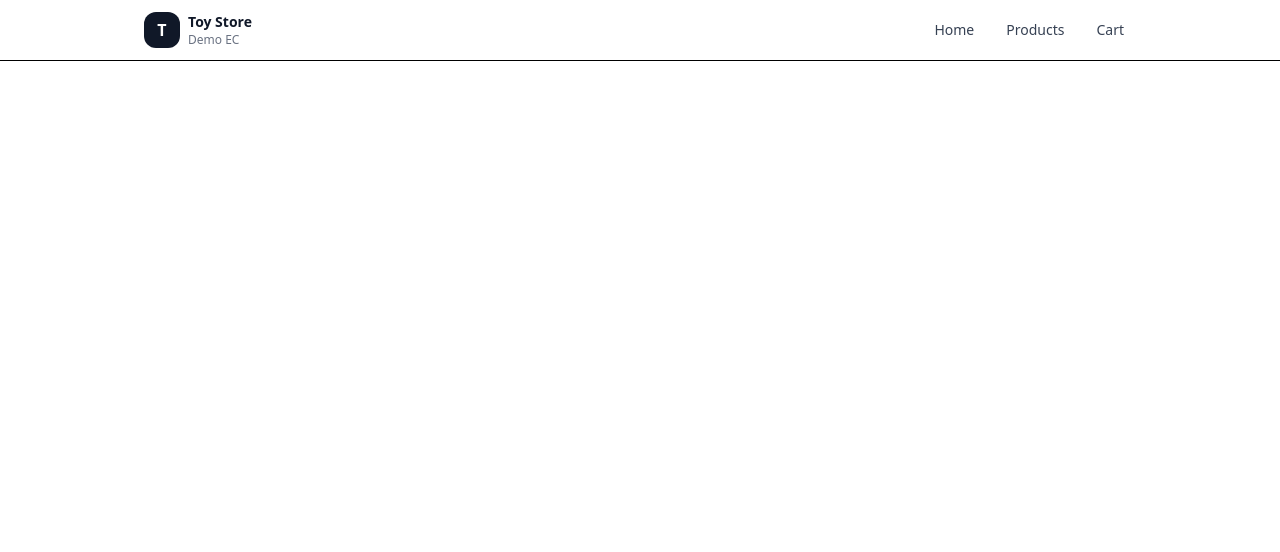
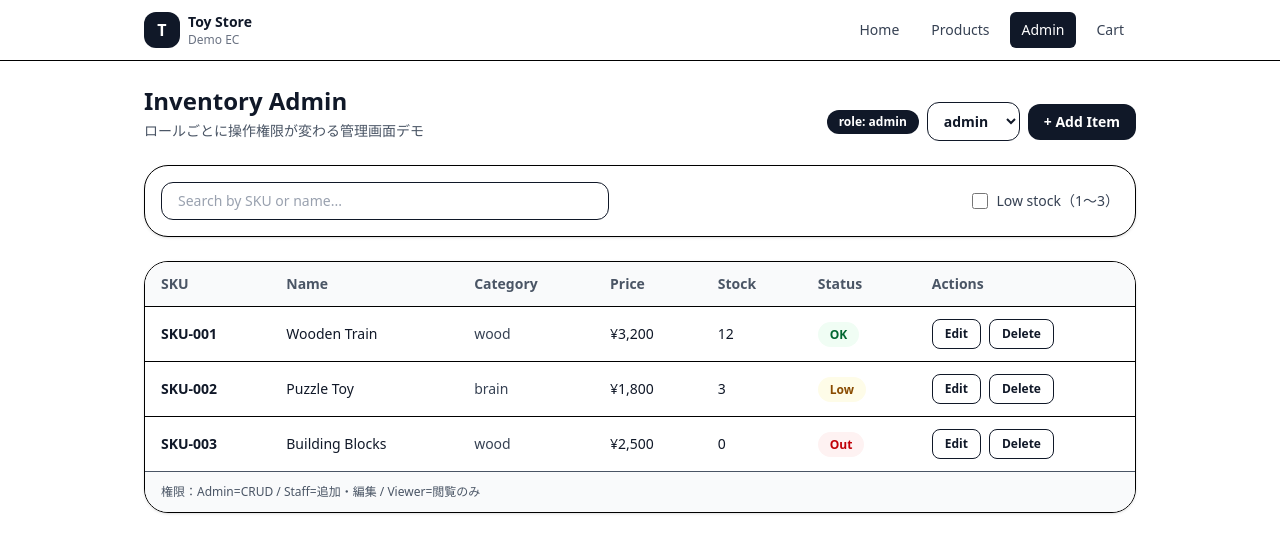
Before and after one commit to ksukdeguchi94/toy-ec, a React (Vite) app: page /admin in a window 1280 px wide. Shown: the top 552 px of the page. Built offline with nearby package versions, Linux system fonts and the light colour scheme.

Commit message:
Add admin inventory dashboard

```diff
--- a/src/App.jsx
+++ b/src/App.jsx
@@ -4,6 +4,8 @@ import Products from "./pages/Products";
 import ProductDetail from "./pages/ProductDetail";
 import Cart from "./pages/Cart";
 import Header from "./components/Header";
+import Admin from "./pages/Admin";
+
 
 function App() {
   return (
@@ -15,6 +17,7 @@ function App() {
           <Route path="/products" element={<Products />} />
           <Route path="/products/:id" element={<ProductDetail />} />
           <Route path="/cart" element={<Cart />} />
+          <Route path="/admin" element={<Admin />} />
         </Routes>
       </main>
     </>
--- a/src/components/Header.jsx
+++ b/src/components/Header.jsx
@@ -32,6 +32,9 @@ function Header() {
                     <NavLink to="/products" className={navClass}>
                         Products
                     </NavLink>
+                    <NavLink to="/admin" className={navClass}>
+                        Admin
+                    </NavLink>
 
                     <Link
                         to="/cart"
--- /dev/null
+++ b/src/pages/Admin.jsx
@@ -0,0 +1,186 @@
+import { useMemo, useState } from "react";
+
+const ROLES = ["admin", "staff", "viewer"];
+
+const seed = [
+  { id: "SKU-001", name: "Wooden Train", category: "wood", price: 3200, stock: 12 },
+  { id: "SKU-002", name: "Puzzle Toy", category: "brain", price: 1800, stock: 3 },
+  { id: "SKU-003", name: "Building Blocks", category: "wood", price: 2500, stock: 0 },
+];
+
+function Admin() {
+  const [role, setRole] = useState("admin");
+  const [query, setQuery] = useState("");
+  const [onlyLowStock, setOnlyLowStock] = useState(false);
+
+  const canCreate = role === "admin" || role === "staff";
+  const canEdit = role === "admin" || role === "staff";
+  const canDelete = role === "admin";
+
+  const items = useMemo(() => {
+    const q = query.trim().toLowerCase();
+    return seed
+      .filter((i) =>
+        q ? `${i.id} ${i.name}`.toLowerCase().includes(q) : true
+      )
+      .filter((i) => (onlyLowStock ? i.stock > 0 && i.stock <= 3 : true));
+  }, [query, onlyLowStock]);
+
+  const badge = (r) => {
+    if (r === "admin") return "bg-gray-900 text-white";
+    if (r === "staff") return "bg-gray-100 text-gray-900";
+    return "bg-white text-gray-700 border";
+  };
+
+  return (
+    <div className="space-y-6">
+      {/* Header */}
+      <div className="flex flex-col gap-3 sm:flex-row sm:items-end sm:justify-between">
+        <div>
+          <h1 className="text-2xl font-bold text-gray-900">Inventory Admin</h1>
+          <p className="mt-1 text-sm text-gray-600">
+            ロールごとに操作権限が変わる管理画面デモ
+          </p>
+        </div>
+
+        <div className="flex flex-wrap items-center gap-2">
+          <span className={`rounded-full px-3 py-1 text-xs font-semibold ${badge(role)}`}>
+            role: {role}
+          </span>
+
+          <select
+            value={role}
+            onChange={(e) => setRole(e.target.value)}
+            className="rounded-xl border bg-white px-3 py-2 text-sm font-semibold text-gray-900"
+          >
+            {ROLES.map((r) => (
+              <option key={r} value={r}>
+                {r}
+              </option>
+            ))}
+          </select>
+
+          <button
+            disabled={!canCreate}
+            className={`rounded-xl px-4 py-2 text-sm font-semibold transition ${
+              canCreate
+                ? "bg-gray-900 text-white hover:bg-black"
+                : "bg-gray-100 text-gray-400 cursor-not-allowed"
+            }`}
+            onClick={() => alert("次のステップで追加モーダルを実装します")}
+          >
+            + Add Item
+          </button>
+        </div>
+      </div>
+
+      {/* Filters */}
+      <div className="rounded-3xl border bg-white p-4 shadow-sm">
+        <div className="flex flex-col gap-3 sm:flex-row sm:items-center sm:justify-between">
+          <input
+            value={query}
+            onChange={(e) => setQuery(e.target.value)}
+            placeholder="Search by SKU or name..."
+            className="w-full rounded-xl border bg-white px-4 py-2 text-sm text-gray-900 placeholder:text-gray-400 sm:max-w-md"
+          />
+
+          <label className="inline-flex items-center gap-2 text-sm text-gray-700">
+            <input
+              type="checkbox"
+              checked={onlyLowStock}
+              onChange={(e) => setOnlyLowStock(e.target.checked)}
+              className="h-4 w-4"
+            />
+            Low stock（1〜3）
+          </label>
+        </div>
+      </div>
+
+      {/* Table */}
+      <div className="overflow-hidden rounded-3xl border bg-white shadow-sm">
+        <div className="overflow-x-auto">
+          <table className="min-w-full text-left text-sm">
+            <thead className="bg-gray-50 text-gray-600">
+              <tr>
+                <th className="px-4 py-3 font-semibold">SKU</th>
+                <th className="px-4 py-3 font-semibold">Name</th>
+                <th className="px-4 py-3 font-semibold">Category</th>
+                <th className="px-4 py-3 font-semibold">Price</th>
+                <th className="px-4 py-3 font-semibold">Stock</th>
+                <th className="px-4 py-3 font-semibold">Status</th>
+                <th className="px-4 py-3 font-semibold">Actions</th>
+              </tr>
+            </thead>
+            <tbody>
+              {items.map((i) => {
+                const status =
+                  i.stock === 0
+                    ? { label: "Out", cls: "bg-red-50 text-red-700" }
+                    : i.stock <= 3
+                    ? { label: "Low", cls: "bg-yellow-50 text-yellow-800" }
+                    : { label: "OK", cls: "bg-green-50 text-green-800" };
+
+                return (
+                  <tr key={i.id} className="border-t">
+                    <td className="px-4 py-3 font-semibold text-gray-900">{i.id}</td>
+                    <td className="px-4 py-3 text-gray-900">{i.name}</td>
+                    <td className="px-4 py-3 text-gray-700">{i.category}</td>
+                    <td className="px-4 py-3 text-gray-900">¥{i.price.toLocaleString("ja-JP")}</td>
+                    <td className="px-4 py-3 text-gray-900">{i.stock}</td>
+                    <td className="px-4 py-3">
+                      <span className={`rounded-full px-3 py-1 text-xs font-semibold ${status.cls}`}>
+                        {status.label}
+                      </span>
+                    </td>
+                    <td className="px-4 py-3">
+                      <div className="flex gap-2">
+                        <button
+                          disabled={!canEdit}
+                          className={`rounded-lg border px-3 py-1.5 text-xs font-semibold transition ${
+                            canEdit
+                              ? "text-gray-900 hover:bg-gray-50"
+                              : "text-gray-400 cursor-not-allowed"
+                          }`}
+                          onClick={() => alert("次のステップで編集モーダルを実装します")}
+                        >
+                          Edit
+                        </button>
+
+                        <button
+                          disabled={!canDelete}
+                          className={`rounded-lg border px-3 py-1.5 text-xs font-semibold transition ${
+                            canDelete
+                              ? "text-gray-900 hover:bg-gray-50"
+                              : "text-gray-400 cursor-not-allowed"
+                          }`}
+                          onClick={() => alert("adminのみ削除可能（次のステップで実装）")}
+                        >
+                          Delete
+                        </button>
+                      </div>
+                    </td>
+                  </tr>
+                );
+              })}
+
+              {items.length === 0 && (
+                <tr>
+                  <td colSpan={7} className="px-4 py-10 text-center text-gray-500">
+                    No items found.
+                  </td>
+                </tr>
+              )}
+            </tbody>
+          </table>
+        </div>
+
+        {/* Footer */}
+        <div className="border-t bg-gray-50 px-4 py-3 text-xs text-gray-600">
+          権限：Admin=CRUD / Staff=追加・編集 / Viewer=閲覧のみ
+        </div>
+      </div>
+    </div>
+  );
+}
+
+export default Admin;
```
